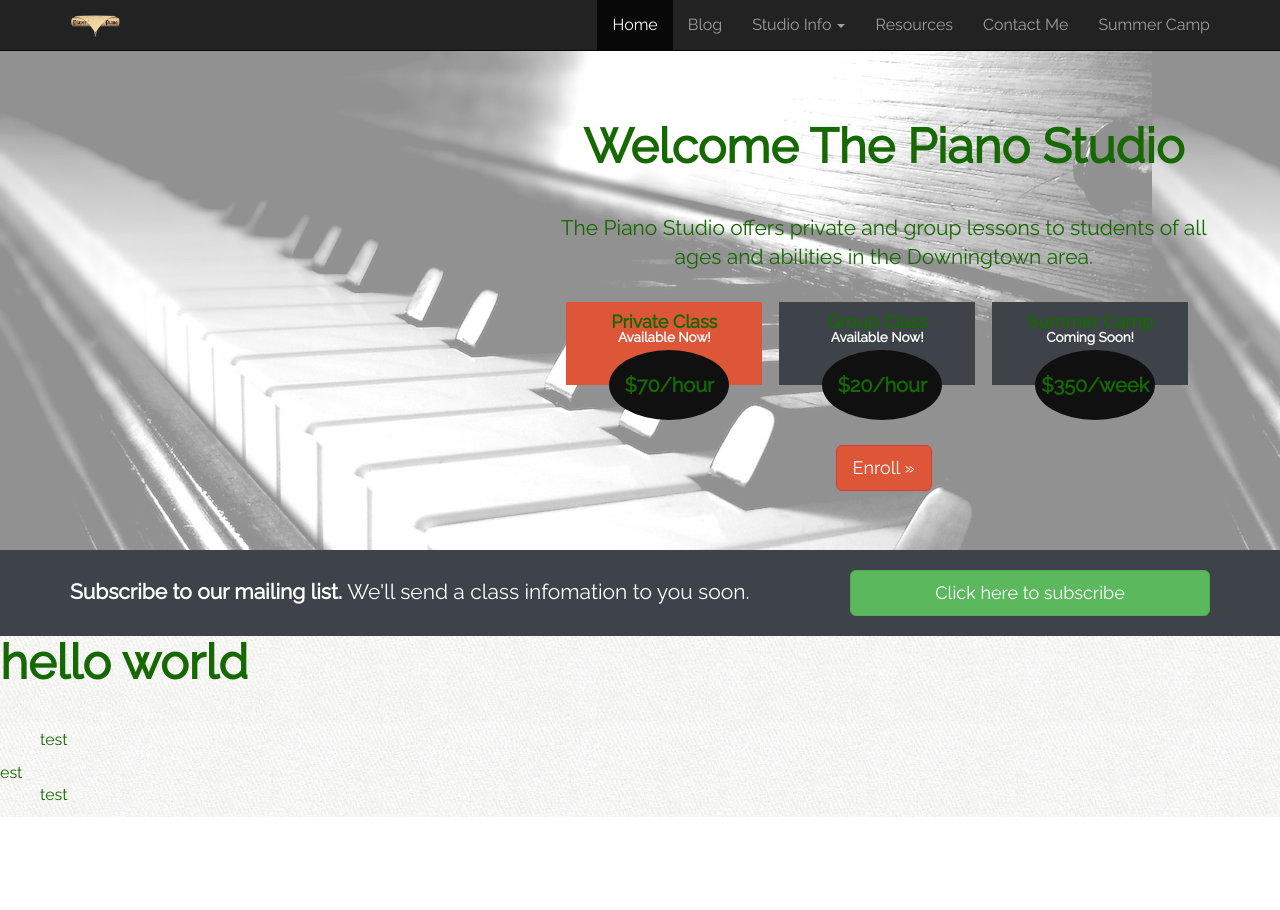
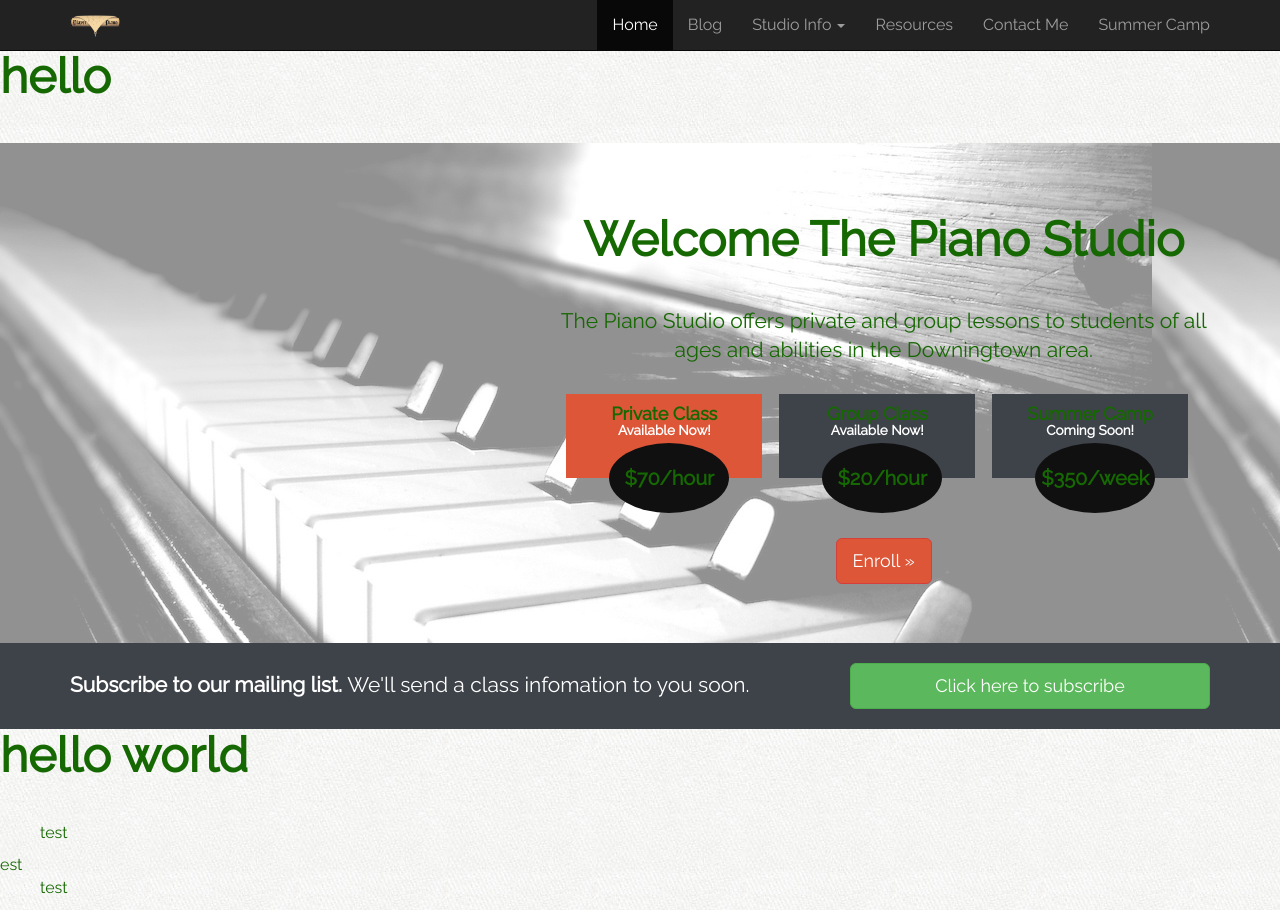
Before and after one commit to sally28/piano_teaching_wordpress, a plain HTML site: page index.html in a window 1280 px wide. Before the commit the page ends 817 px from the top, so only its background shows below. Drawn offline with nearby package versions, Linux system fonts and the light colour scheme.

Commit message:
The second commit.

```diff
--- a/index.html
+++ b/index.html
@@ -1,5 +1,3 @@
-
-
 
 <!DOCTYPE html>
 <html lang="en">
@@ -30,6 +28,8 @@
     <![endif]-->
   </head>
   <body>
+     <!--message-->
+     <h1>hello</h1>
     <header class="site-header" role='banner'>
     <!-- navbar -->
     <div class="navbar-wrapper">
```
